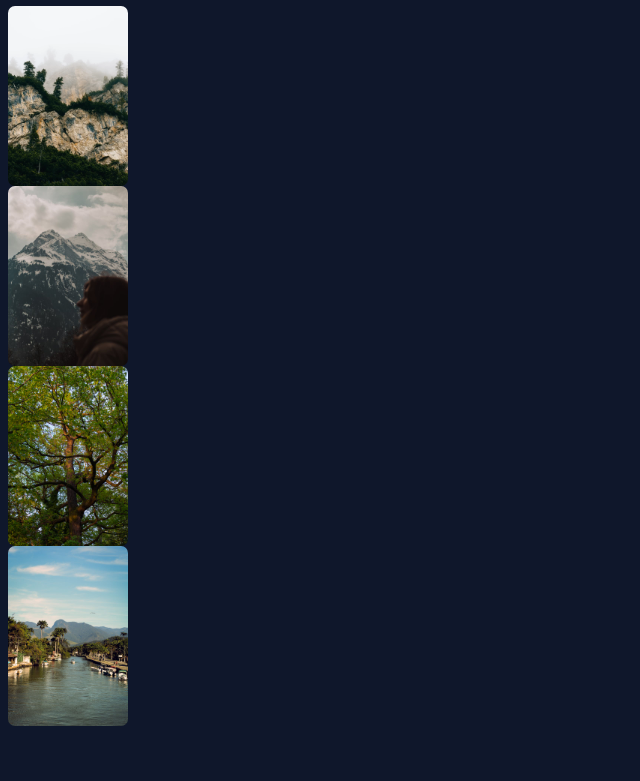
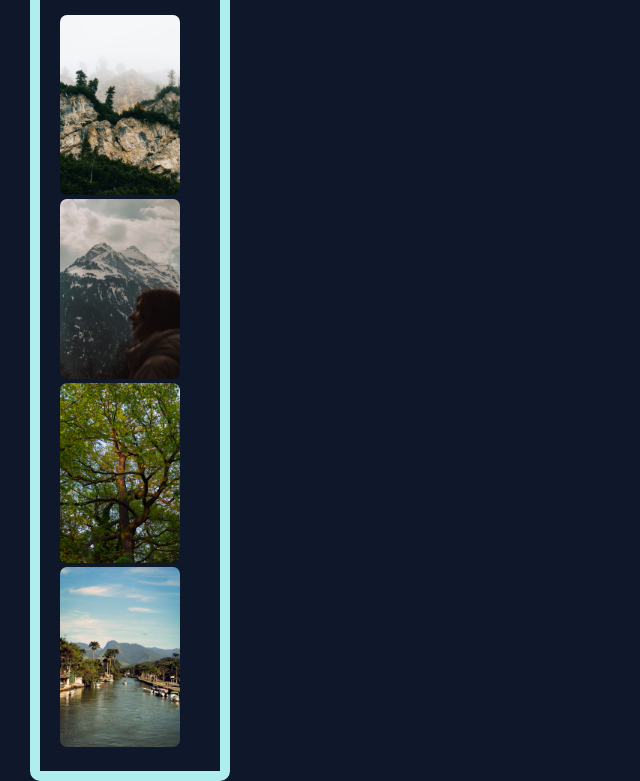
Before and after one commit to douglas-fabiano1/projeto-web-2-css, a plain HTML site: page index.html in a window 1280 px wide. Shown: the part 85-866 px from the top of the page, without its empty margins (0-640 px from the left). Before the commit the page ends 811 px from the top, so only its background shows below. Drawn offline with Linux system fonts and the light colour scheme.

Commit message:
container + reset css

```diff
--- a/css/styles.css
+++ b/css/styles.css
@@ -1,3 +1,10 @@
+/* Reset CSS */
+* {
+    margin: 0;
+    padding: 0;
+    box-sizing: border-box;
+}
+
 :root {
     --font-body: Quicksand;
     --color-light: #fcfcfc;
@@ -5,7 +12,7 @@
 }
 
 body {
-    font-family: var(--font-body, monospace);
+    font-family: var(--font-body);
     background-color: var(--color-slate-900);
     align-content: center;
     height: 95vh;
@@ -16,7 +23,18 @@ h1 {
 }
 
 img {
-    display: block;
+    display: inline;
     width: 120px;
     border-radius: 7px;
 }
+
+.container {
+    width: 200px;
+
+    margin: 30px;
+
+    border: 10px solid paleturquoise;
+    border-radius: 10px;
+
+    padding: 20px;
+}
--- a/index.html
+++ b/index.html
@@ -15,11 +15,13 @@
 
 <body>
     <h1>Seu Projeto Web - Display Block</h1>
-    <div class="images">
-        <img src="./images/pexels-eberhardgross.jpg" alt="miniatura de brinquedo">
-        <img src="./images/pexels-image-hunter.jpg" alt="miniatura de brinquedo">
-        <img src="./images/pexels-mrdbstig.jpg" alt="miniatura de brinquedo">
-        <img src="./images/pexels-nicole-lopes.jpg" alt="miniatura de brinquedo">
+    <div class="container">
+        <div class="images">
+            <img src="./images/pexels-eberhardgross.jpg" alt="miniatura de brinquedo">
+            <img src="./images/pexels-image-hunter.jpg" alt="miniatura de brinquedo">
+            <img src="./images/pexels-mrdbstig.jpg" alt="miniatura de brinquedo">
+            <img src="./images/pexels-nicole-lopes.jpg" alt="miniatura de brinquedo">
+        </div>
     </div>
 </body>
 
```
